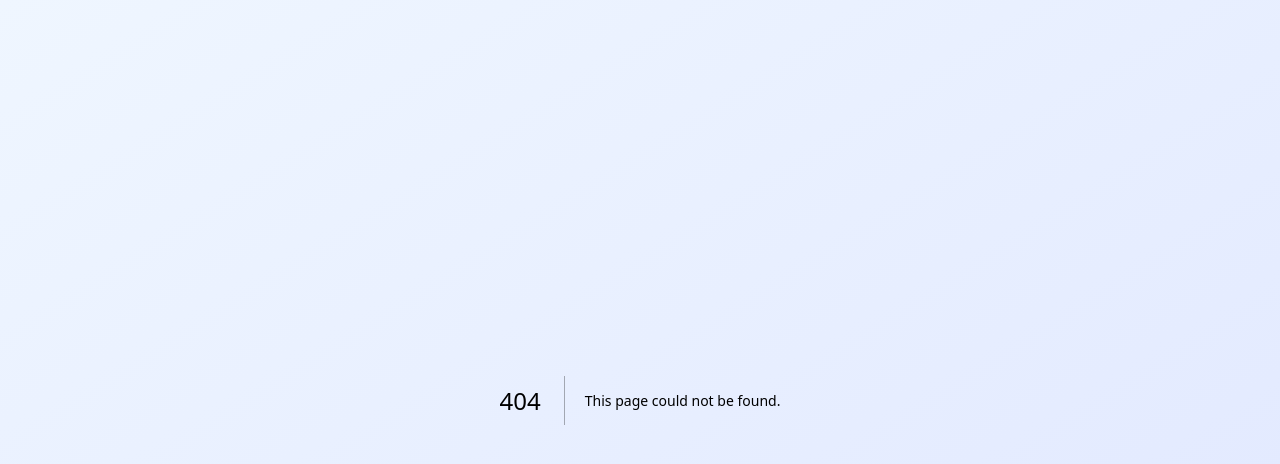
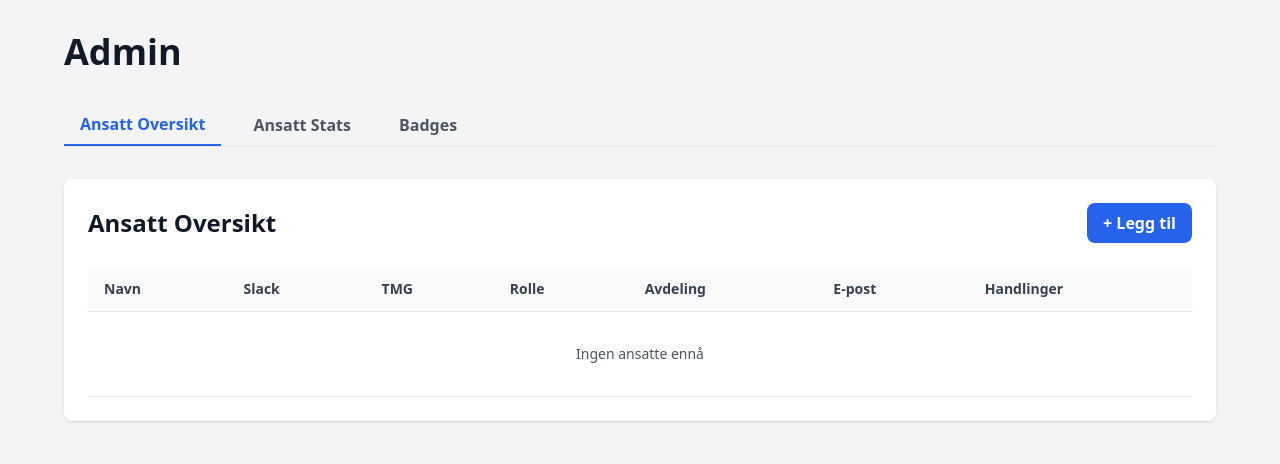
Before and after one commit to muon-at/muon2.0, a Next.js app: page /admin in a window 1280 px wide. Before the commit this address had no page. Shown: the top 464 px of the page. Built offline with nearby package versions, Linux system fonts and the light colour scheme.

Commit message:
Create page.tsx

```diff
--- /dev/null
+++ b/src/app/admin/page.tsx
@@ -0,0 +1,57 @@
+'use client';
+
+import Link from 'next/link';
+
+export default function AdminPage() {
+  return (
+    <div className="min-h-screen bg-gray-100 p-8">
+      <div className="max-w-6xl mx-auto">
+        <h1 className="text-4xl font-bold text-gray-900 mb-8">Admin</h1>
+
+        <div className="flex gap-4 mb-8 border-b">
+          <button className="px-4 py-2 font-semibold text-blue-600 border-b-2 border-blue-600">
+            Ansatt Oversikt
+          </button>
+          <button className="px-4 py-2 font-semibold text-gray-600 hover:text-blue-600">
+            Ansatt Stats
+          </button>
+          <button className="px-4 py-2 font-semibold text-gray-600 hover:text-blue-600">
+            Badges
+          </button>
+        </div>
+
+        <div className="bg-white p-6 rounded-lg shadow">
+          <div className="flex justify-between items-center mb-6">
+            <h2 className="text-2xl font-bold text-gray-900">Ansatt Oversikt</h2>
+            <button className="bg-blue-600 hover:bg-blue-700 text-white px-4 py-2 rounded-lg font-semibold transition">
+              + Legg til
+            </button>
+          </div>
+
+          <div className="overflow-x-auto">
+            <table className="w-full text-sm">
+              <thead>
+                <tr className="bg-gray-50 border-b">
+                  <th className="px-4 py-3 text-left font-semibold text-gray-700">Navn</th>
+                  <th className="px-4 py-3 text-left font-semibold text-gray-700">Slack</th>
+                  <th className="px-4 py-3 text-left font-semibold text-gray-700">TMG</th>
+                  <th className="px-4 py-3 text-left font-semibold text-gray-700">Rolle</th>
+                  <th className="px-4 py-3 text-left font-semibold text-gray-700">Avdeling</th>
+                  <th className="px-4 py-3 text-left font-semibold text-gray-700">E-post</th>
+                  <th className="px-4 py-3 text-left font-semibold text-gray-700">Handlinger</th>
+                </tr>
+              </thead>
+              <tbody>
+                <tr className="border-b hover:bg-gray-50">
+                  <td colSpan={7} className="px-4 py-8 text-center text-gray-600">
+                    Ingen ansatte ennå
+                  </td>
+                </tr>
+              </tbody>
+            </table>
+          </div>
+        </div>
+      </div>
+    </div>
+  );
+}
```
